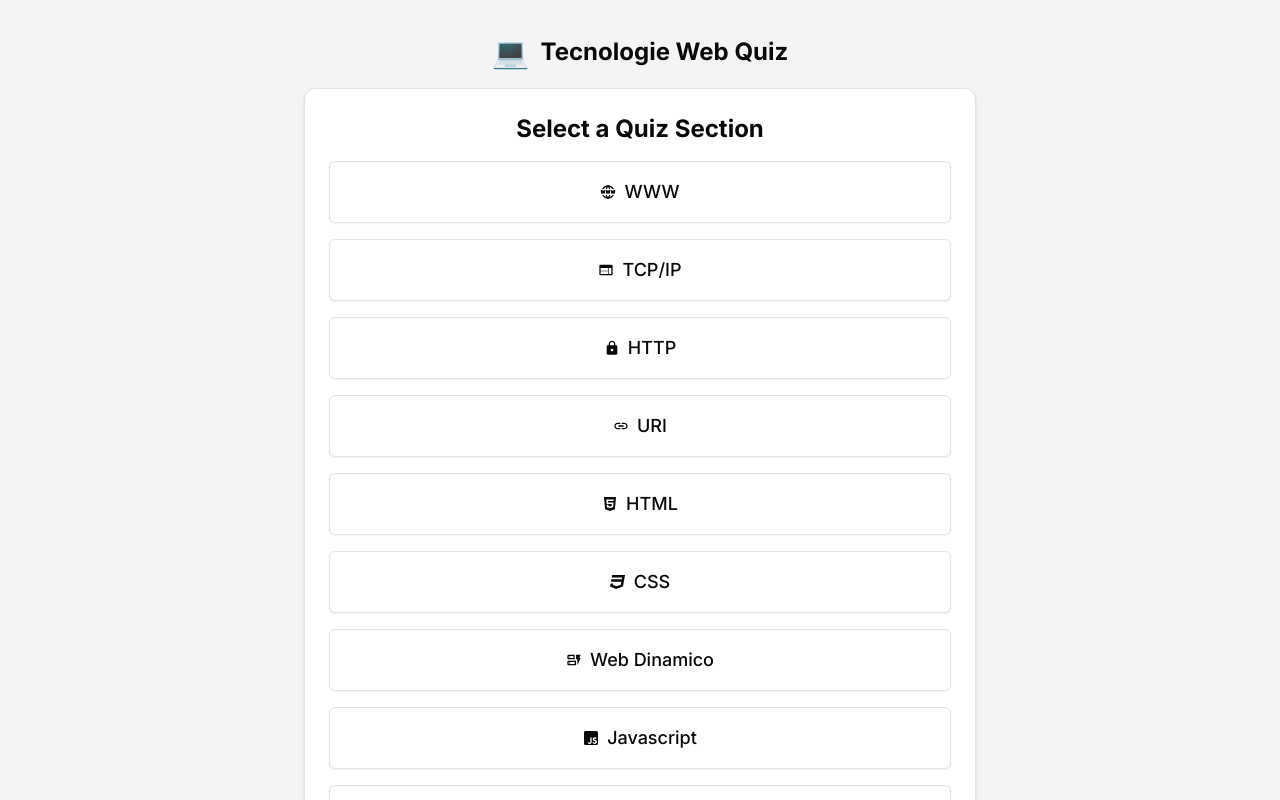
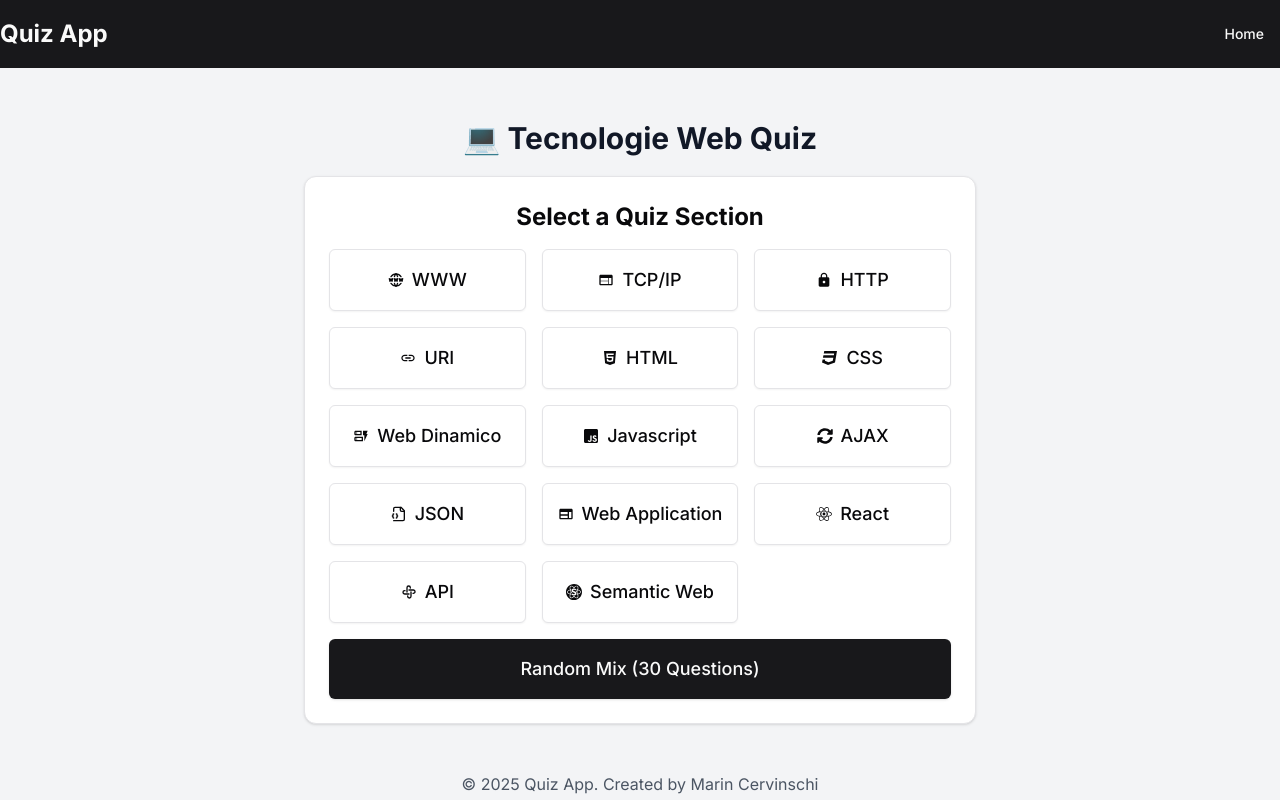
Before and after one commit to MarinCervinschi/WebTechnologyQuiz, a Next.js app: page /web-tecnologies in a window 1280 px wide. Shown: the top 800 px of the page. Built offline with nearby package versions, Linux system fonts and the light colour scheme; a web font is replaced by a local one.

Commit message:
style: layout

```diff
--- a/app/components/Footer/index.tsx
+++ b/app/components/Footer/index.tsx
@@ -1,6 +1,6 @@
 export default function Footer() {
     return (
-      <footer className="bg-primary text-primary-foreground py-4 mt-auto">
+      <footer className="text-gray-600 py-4 mt-auto">
         <div className="container mx-auto text-center">
           <p>&copy; {new Date().getFullYear()} Quiz App. Created by Marin Cervinschi</p>
         </div>
--- a/app/components/Layouts/DefaultLayout.tsx
+++ b/app/components/Layouts/DefaultLayout.tsx
@@ -37,7 +37,7 @@ export default function DefaultLayout({
         {/* <!-- ===== Header End ===== --> */}
 
         {/* <!-- ===== Main Content Start ===== --> */}
-        <main className="flex-grow">
+        <main className="flex-grow flex flex-col justify-center items-center">
           {children}
           {showScrollArrow && (
             <BsArrowUpCircleFill onClick={scrollToTop} className="fixed animate-bounce bottom-5 cursor-pointer right-5 text-primary hover:text-meta-3 text-[40px] " aria-label="Scroll to top" />
--- a/app/components/quiz/SectionSelector.tsx
+++ b/app/components/quiz/SectionSelector.tsx
@@ -5,7 +5,7 @@ export function SectionSelector({ sections, onSelectSection, onSelectRandom }: S
   return (
     <div className="space-y-4">
       <h2 className="text-2xl font-bold text-center">Select a Quiz Section</h2>
-      <div className="grid grid-cols-1 gap-4 tablet:grid-cols-2 descktop:grid-cols-3">
+      <div className="grid grid-cols-1 gap-4 sm:grid-cols-2 lg:grid-cols-3">
         {sections.map((section) => (
           <Button
             key={section.id}
--- a/app/page.tsx
+++ b/app/page.tsx
@@ -1,10 +1,14 @@
 import DefaultLayout from "./components/Layouts/DefaultLayout"
+import Link from 'next/link'
 
 export default function Home() {
   return (
     <DefaultLayout>
-      <h1 className="text-3xl font-bold text-center">Welcome to the Quiz App</h1>
-      <p className="text-center">Select a quiz section to start</p>
+      <div className="flex flex-col justify-center p-4 space-y-4">
+        <h1 className="text-3xl font-bold text-center">Welcome to the Quiz App</h1>
+        <p className="text-center">Select a quiz section to start</p>
+        <Link href="/web-tecnologies" className="text-2xl font-bold text-center">Web Technologies</Link>
+      </div>
     </DefaultLayout>
   )
 }
--- a/app/web-tecnologies/page.tsx
+++ b/app/web-tecnologies/page.tsx
@@ -1,15 +1,14 @@
 import { Quiz } from '@components/quiz/Quiz'
+import DefaultLayout from '../components/Layouts/DefaultLayout'
 import webTecnologies from '@/lib/web-tecnologies/web-tecnologies'
-import Link from 'next/link'
 
 export default function WebTecnologies() {
-  return (
-    <div className="flex min-h-screen flex-col items-center justify-center p-4 bg-gray-100">
-      <div className="flex items-center">
-        <Link className="text-3xl" href="/"> 💻 </Link>
-        <h1 className="text-2xl laptop:text-3xl font-bold my-5">&nbsp; Tecnologie Web Quiz</h1>
-      </div>
-      <Quiz sections={webTecnologies} />
-    </div>
-  )
+    return (
+        <DefaultLayout>
+            <div className="container mx-auto my-8">
+                <h1 className="text-2xl lg:text-3xl font-bold my-5 text-center">💻 Tecnologie Web Quiz</h1>
+                <Quiz sections={webTecnologies} />
+            </div>
+        </DefaultLayout>
+    )
 }
```
